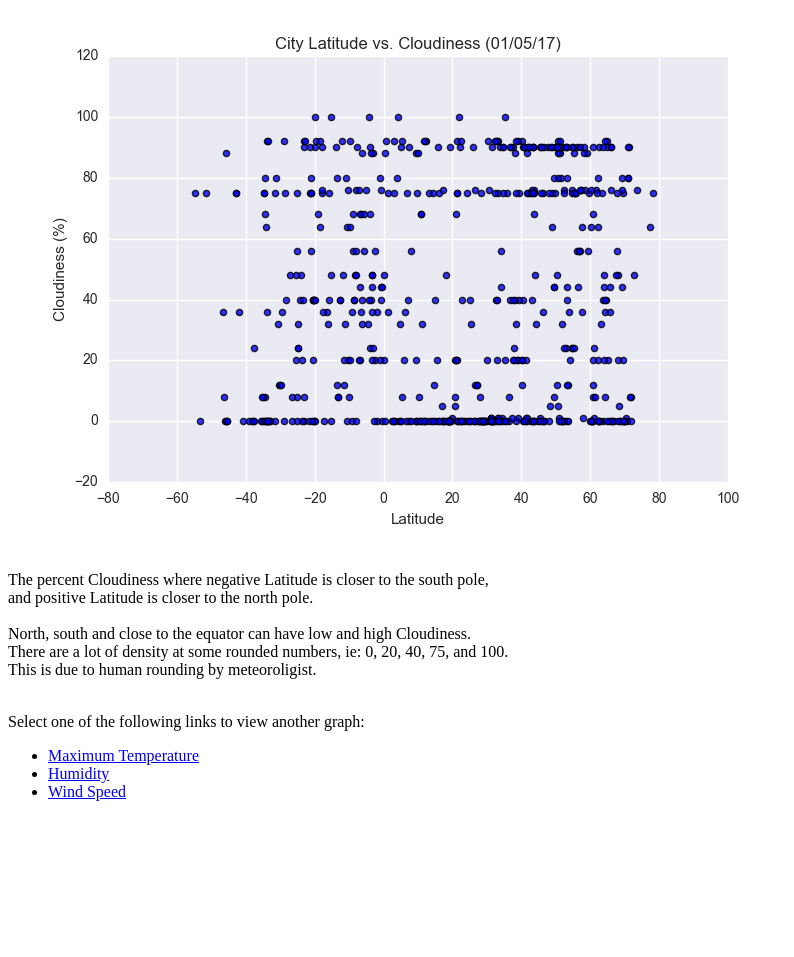
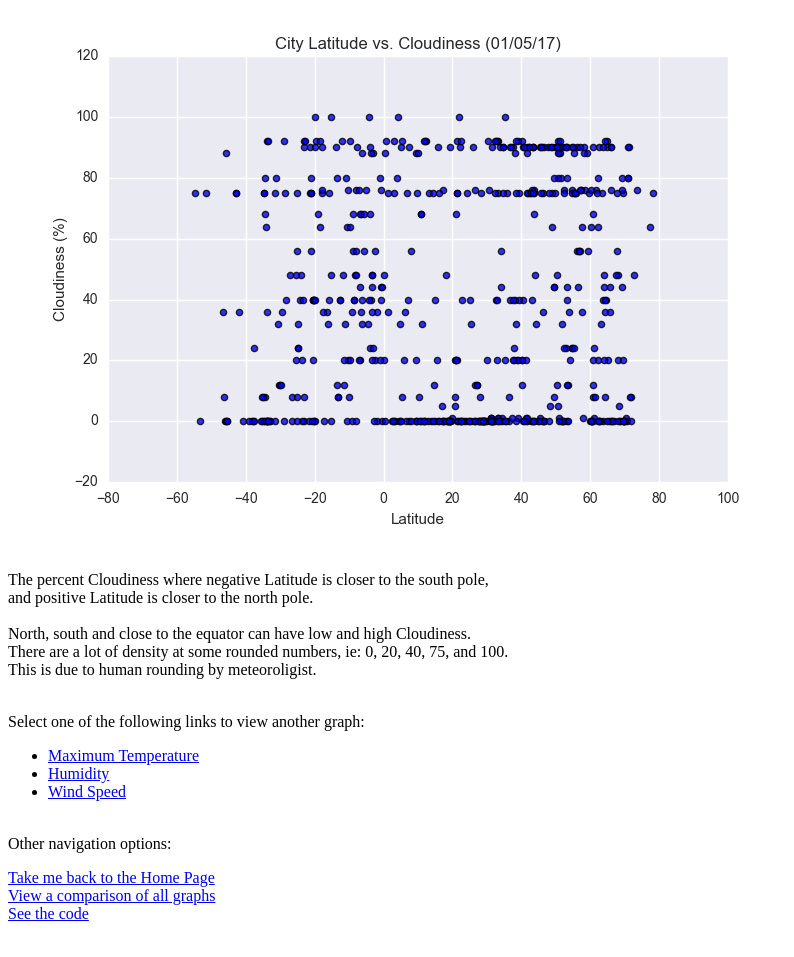
Before and after one commit to DerekLarson77/Weather-API-webpage, a plain HTML site: page cloudiness.html in a window 1280 px wide. Shown: the part 79-1036 px from the top of the page, without its empty margins (0-794 px from the left). Before the commit the page ends 896 px from the top, so only its background shows below. Drawn offline with Linux system fonts and the light colour scheme.

Commit message:
cloudiness.html complete

```diff
--- a/cloudiness.html
+++ b/cloudiness.html
@@ -28,6 +28,14 @@
         <li><a href="windspeed.html">Wind Speed</a></li>
     </ul>
 
+    <p><br>Other navigation options:</p>
+
+    <a href="index.html">Take me back to the Home Page<br></a>
+    <a href="comparison.html">View a comparison of all graphs<br></a>
+    <a href="data_used.html">See the code</a>
+
+    <br><br><br>
+
 </body>
 
 </html>
```
